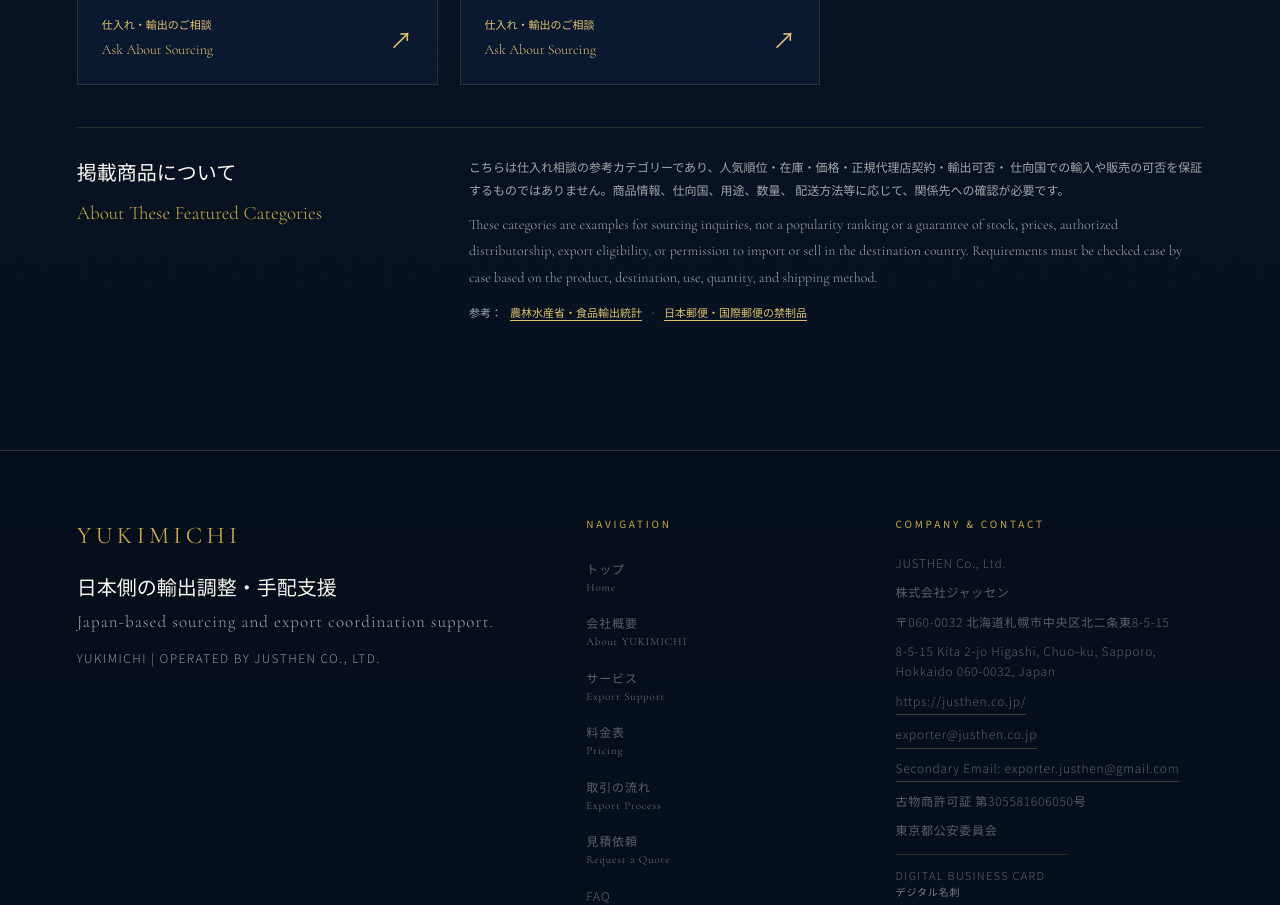
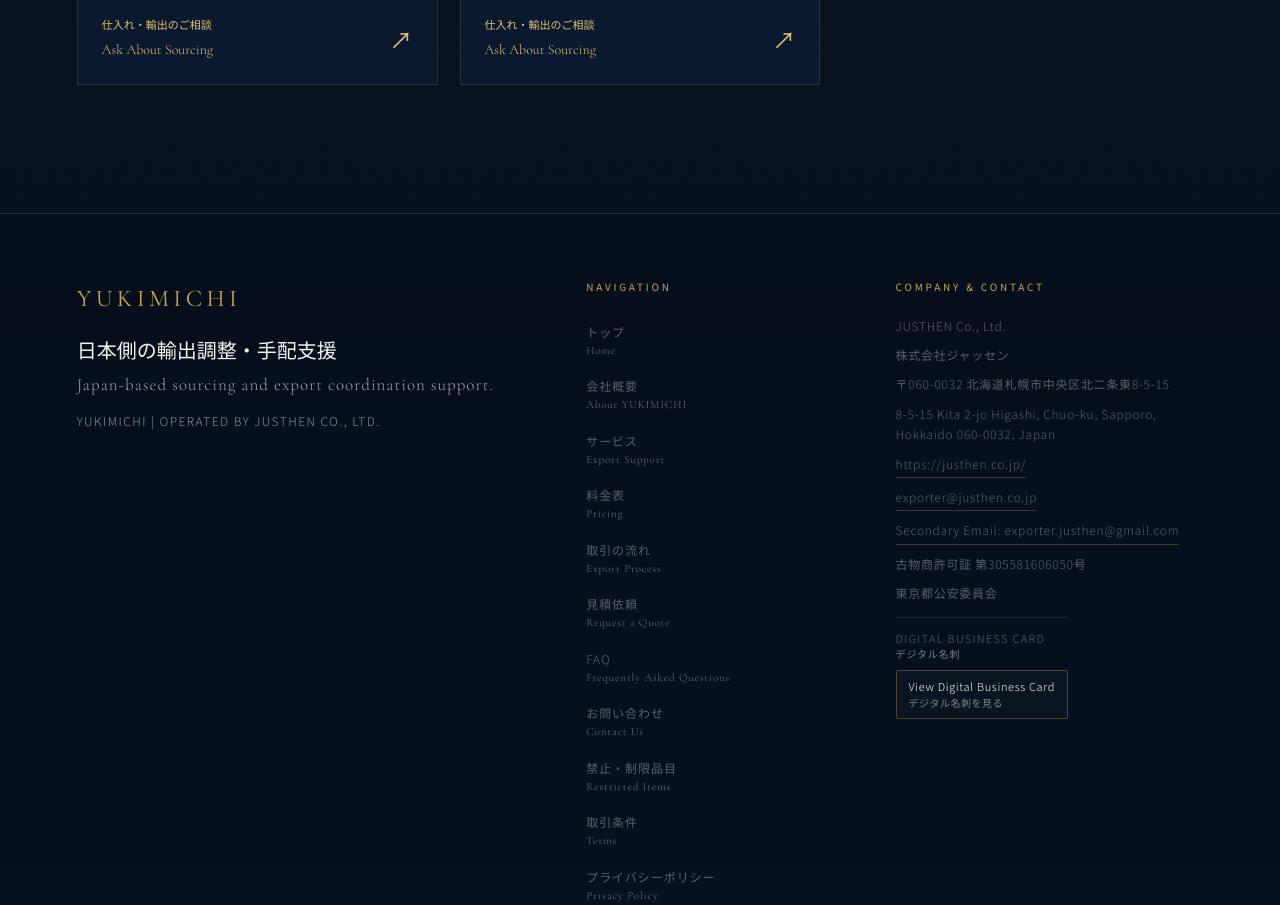
Before and after one commit to JUSTHEN-YUUKI/YUKIMICHI-ChatGpt-NEW-HP, a Next.js app: page / in a window 1280 px wide. Shown: the part 6520-7425 px from the top of the page. Built offline with nearby package versions, Linux system fonts and the light colour scheme.

Commit message:
Remove only featured categories guidance panel from homepage

```diff
--- a/components/FeaturedJapaneseProductsSection.tsx
+++ b/components/FeaturedJapaneseProductsSection.tsx
@@ -248,31 +248,6 @@ export default function FeaturedJapaneseProductsSection() {
         ))}
       </div>
 
-      <div className={styles.guidance}>
-        <div>
-          <h3 lang="ja">掲載商品について</h3>
-          <p lang="en" className={styles.guidanceEnTitle}>About These Featured Categories</p>
-        </div>
-        <div className={styles.guidanceCopy}>
-          <p lang="ja">
-            こちらは仕入れ相談の参考カテゴリーであり、人気順位・在庫・価格・正規代理店契約・輸出可否・
-            仕向国での輸入や販売の可否を保証するものではありません。商品情報、仕向国、用途、数量、
-            配送方法等に応じて、関係先への確認が必要です。
-          </p>
-          <p lang="en">
-            These categories are examples for sourcing inquiries, not a popularity ranking or
-            a guarantee of stock, prices, authorized distributorship, export eligibility,
-            or permission to import or sell in the destination country. Requirements must be
-            checked case by case based on the product, destination, use, quantity, and shipping method.
-          </p>
-          <p className={styles.sources}>
-            <span lang="ja">参考： </span>
-            <a href="https://www.maff.go.jp/j/shokusan/export/e_info/zisseki.html" target="_blank" rel="noopener noreferrer">農林水産省・食品輸出統計</a>
-            <span aria-hidden="true"> · </span>
-            <a href="https://www.post.japanpost.jp/service/send/oversea/attention/restriction/" target="_blank" rel="noopener noreferrer">日本郵便・国際郵便の禁制品</a>
-          </p>
-        </div>
-      </div>
     </section>
   )
 }
```
